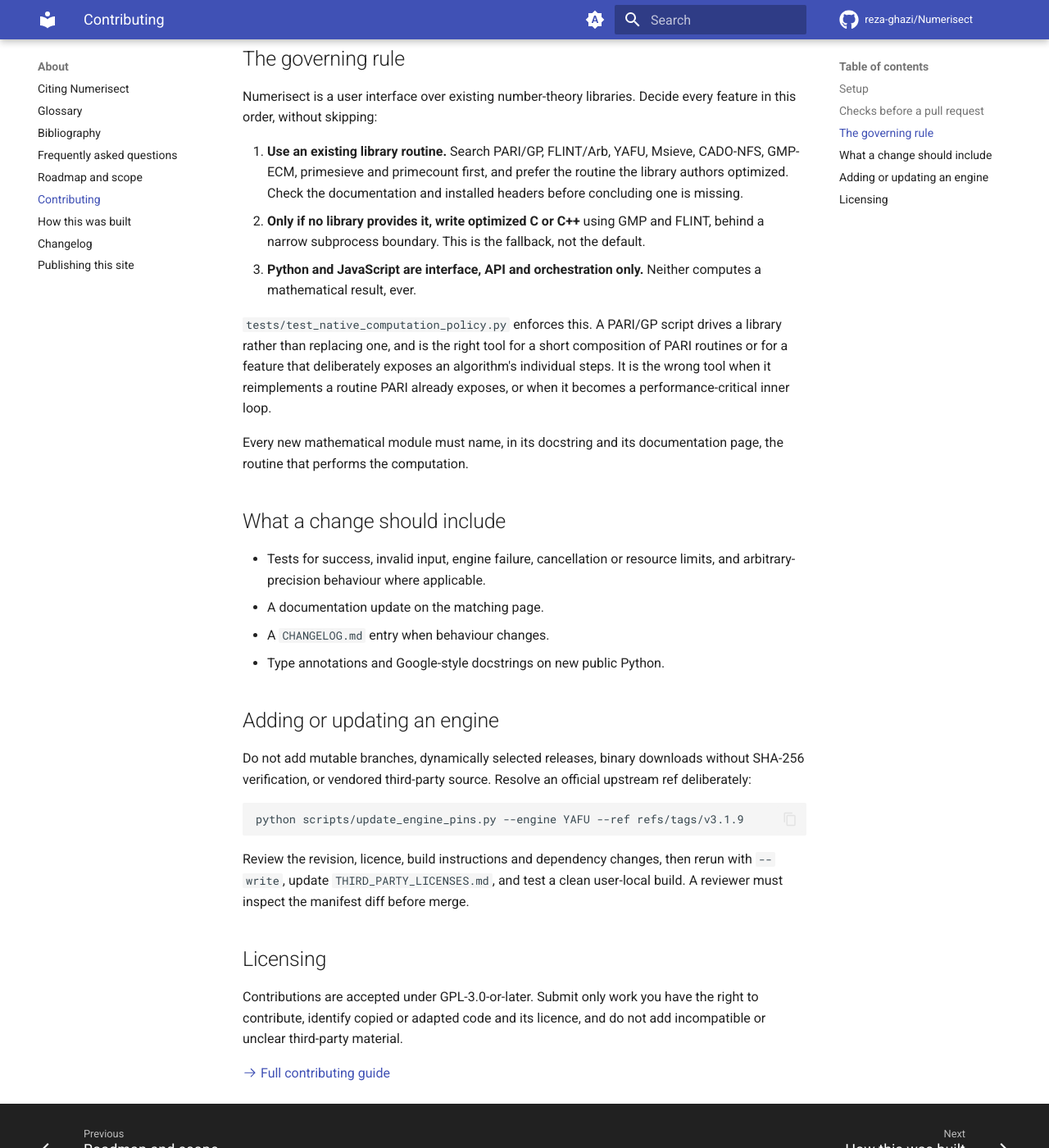
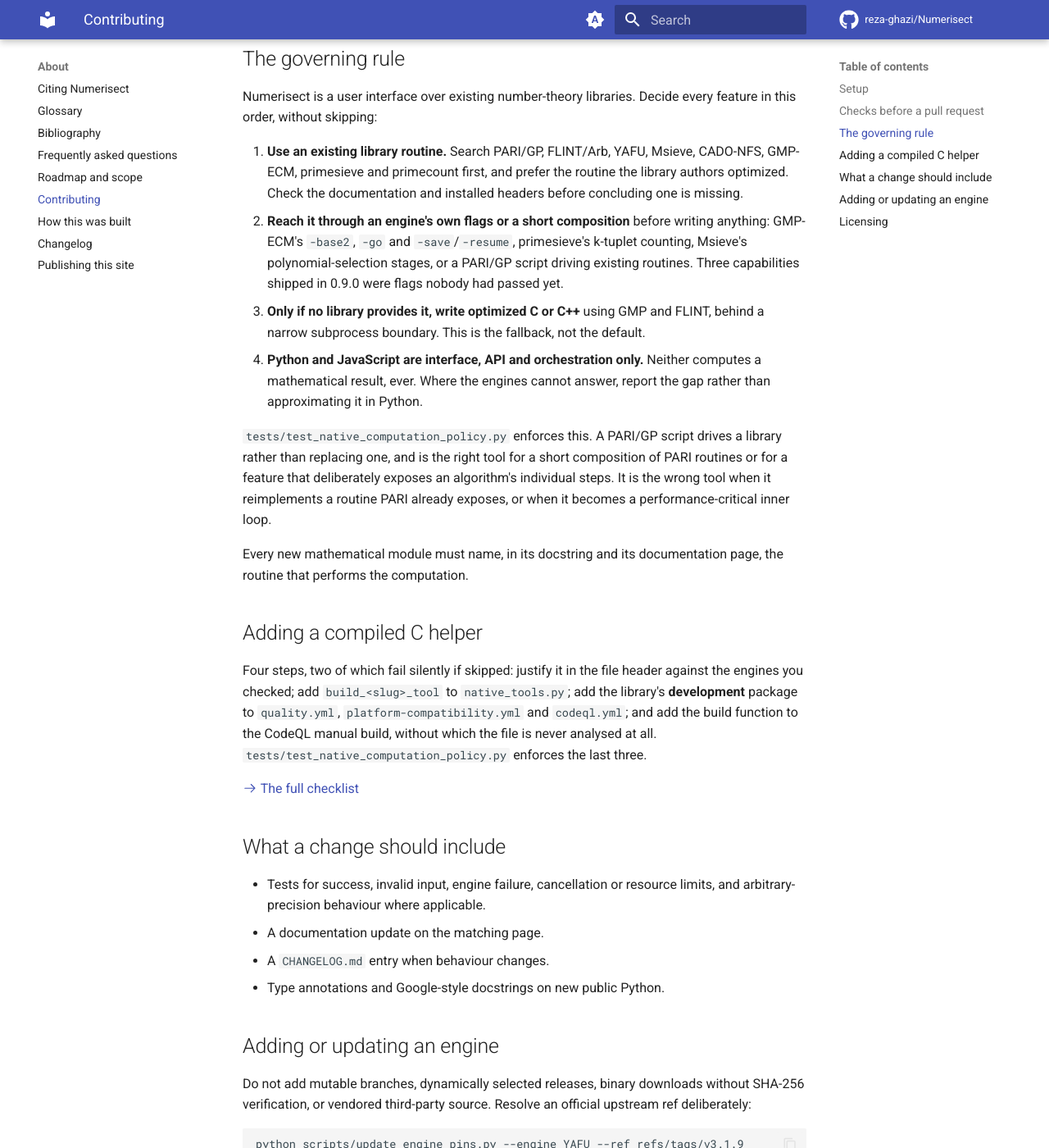
Before and after one commit to reza-ghazi/Numerisect, an MkDocs documentation site: the page built from docs/about/contributing.md, in a window 1280 px wide and 1400 px high, scrolled down 721 px. Shown: the whole window at 82% size. Built offline with MkDocs 1.6.1 and Material for MkDocs 9.7.7, drawn with Linux system fonts in a browser that asks for light colours; comment, search, counter and statistics services are not loaded.

Commit message:
Guard the CI/CodeQL steps, publish the policy, add gap merit
Three loose ends from the 0.9.0 work.

The guard tests cover both halves of yesterday's failure. A missing dev
package fails loudly and costs one CI cycle; a helper missing from the CodeQL
build list fails silently and is simply never analysed, which is how four
real defects nearly shipped unscanned. Both guards were checked by
reintroducing the exact mistakes and confirming the failure messages name the
fix.

The strengthened native-computation policy lived only in CLAUDE.md, which
this repository gitignores, so no contributor could see it. CONTRIBUTING.md
and the docs page now carry the step both were missing — reach a capability
through an engine's flags or a short composition before writing C, which is
all three of 0.9.0's engine-control features were — plus a checklist for
adding a compiled helper.

Prime gaps now carry merit, the gap over the log of its lower prime, computed
in GP rather than formed in Python. It was already in the maximal-gap and
timeline tools but absent from the main gap page, where it matters most: a
gap of 6 below 30 is large, and the same gap near 10^9 is not.

1,018 tests pass; ruff, the strict docs build and node --check are clean.

Co-Authored-By: Claude Opus 5 (1M context) <noreply@anthropic.com>
Claude-Session: https://claude.ai/code/session_01Y1rsDyNav7N51SgAP47dk2

```diff
--- a/docs/about/contributing.md
+++ b/docs/about/contributing.md
@@ -34,10 +34,15 @@ feature in this order, without skipping:
    CADO-NFS, GMP-ECM, primesieve and primecount first, and prefer the routine the library
    authors optimized. Check the documentation and installed headers before concluding one
    is missing.
-2. **Only if no library provides it, write optimized C or C++** using GMP and FLINT,
+2. **Reach it through an engine's own flags or a short composition** before writing
+   anything: GMP-ECM's `-base2`, `-go` and `-save`/`-resume`, primesieve's k-tuplet
+   counting, Msieve's polynomial-selection stages, or a PARI/GP script driving existing
+   routines. Three capabilities shipped in 0.9.0 were flags nobody had passed yet.
+3. **Only if no library provides it, write optimized C or C++** using GMP and FLINT,
    behind a narrow subprocess boundary. This is the fallback, not the default.
-3. **Python and JavaScript are interface, API and orchestration only.** Neither computes
-   a mathematical result, ever.
+4. **Python and JavaScript are interface, API and orchestration only.** Neither computes
+   a mathematical result, ever. Where the engines cannot answer, report the gap rather
+   than approximating it in Python.
 
 `tests/test_native_computation_policy.py` enforces this. A PARI/GP script drives a
 library rather than replacing one, and is the right tool for a short composition of PARI
@@ -47,6 +52,16 @@ a performance-critical inner loop.
 
 Every new mathematical module must name, in its docstring and its documentation page, the
 routine that performs the computation.
+
+## Adding a compiled C helper
+
+Four steps, two of which fail silently if skipped: justify it in the file header against
+the engines you checked; add `build_<slug>_tool` to `native_tools.py`; add the library's
+**development** package to `quality.yml`, `platform-compatibility.yml` and `codeql.yml`;
+and add the build function to the CodeQL manual build, without which the file is never
+analysed at all. `tests/test_native_computation_policy.py` enforces the last three.
+
+[:octicons-arrow-right-24: The full checklist](https://github.com/reza-ghazi/Numerisect/blob/main/CONTRIBUTING.md#adding-a-compiled-c-helper)
 
 ## What a change should include
 
```
Also changed, not shown: CHANGELOG.md (+16 -0 lines), CONTRIBUTING.md (+34 -3 lines), docs/PRIME_EXPLORATION.md (+4 -1 lines), docs/reference/api.md (+1 -1 lines), numerisect/static/app.js, 5 other files.
